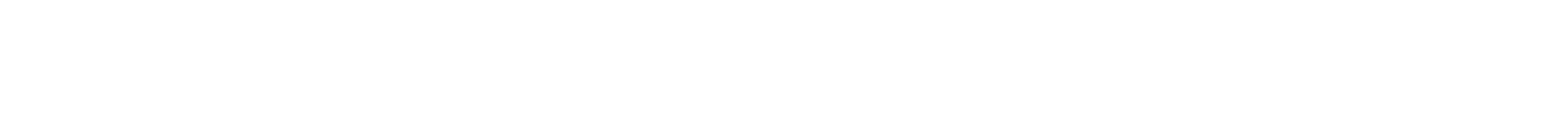
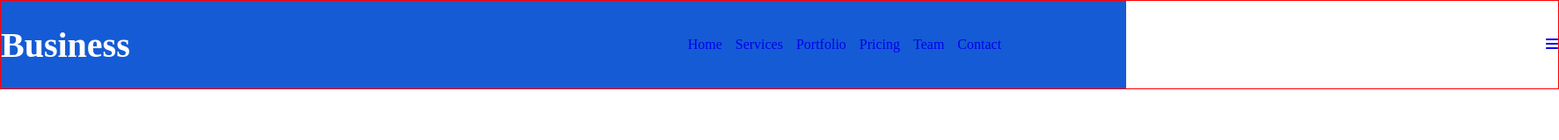
Before and after one commit to mehebbetbabayeva/business-page-, a plain HTML site: page index.html in a window 1280 px wide. Shown: the whole page at 88% size, 1772 px wide, since content can reach past the window. Drawn offline with Linux system fonts and the light colour scheme.

Commit message:
create header

```diff
--- a/assets/css/style.css
+++ b/assets/css/style.css
@@ -5,3 +5,31 @@
     list-style-type: none;
     text-decoration: none;
 }
+header{
+   width: 100%;
+   background-color: #155BD5;
+}
+header .contanier{
+    width: 1770px;
+    margin: 0 auto;
+    border: 1px solid red;
+    height: 100px;
+    display: flex;
+    justify-content: space-between;
+    align-items: center;
+
+}
+header .contanier a h1{
+    font-size: 40px;
+    color: #fff;
+}
+header .contanier nav ul li a:not(:first-child){
+    color: #cccaca;
+    font-size:20px;
+}
+header .contanier nav ul{
+    display: flex;
+}
+header .contanier nav ul li {
+    margin-left: 15px;
+}
--- a/index.html
+++ b/index.html
@@ -11,8 +11,26 @@
 <body>
     <!-- start header -->
     <header>
-
+        <div class="contanier">
+                <a href="#">
+                <h1>Business</h1>
+                </a>
+            <nav>
+                <ul>
+                    <li><a href="#">Home</a></li>
+                    <li><a href="#">Services</a></li>
+                    <li><a href="#">Portfolio</a></li>
+                    <li><a href="#">Pricing</a></li>
+                    <li><a href="#">Team</a></li>
+                    <li><a href="#">Contact</a></li>
+                </ul>
+            </nav>
+            <a href="#"><i class="fa-solid fa-bars"></i></a>
+        </div>
     </header>
     <!-- end header -->
+
+    <!-- icon -->
+    <script src="https://kit.fontawesome.com/ee92479312.js" crossorigin="anonymous"></script>
 </body>
 </html>
```
Also changed, not shown: assets/image/about-img1.jpg (added), assets/image/hero-image.jpg (added).
